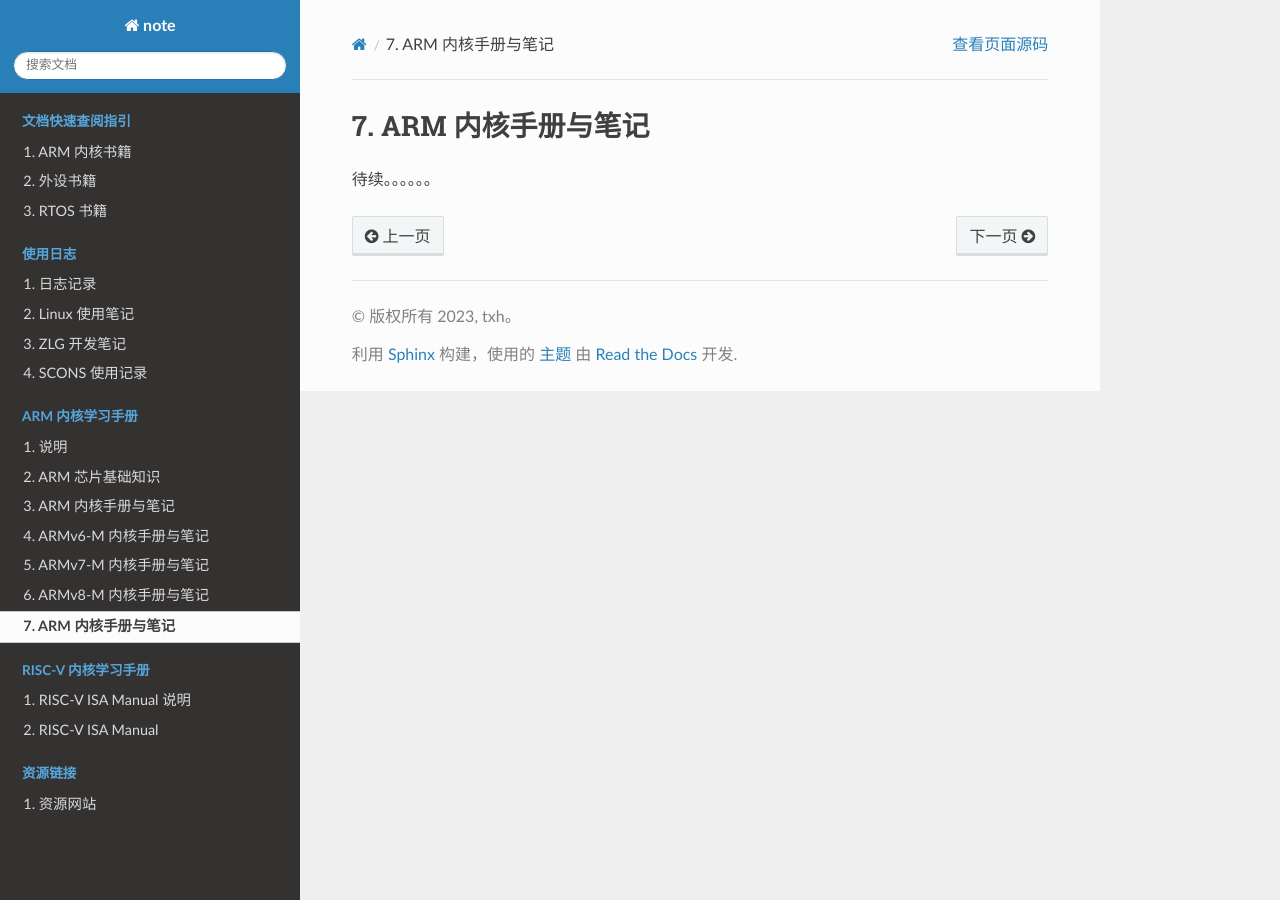
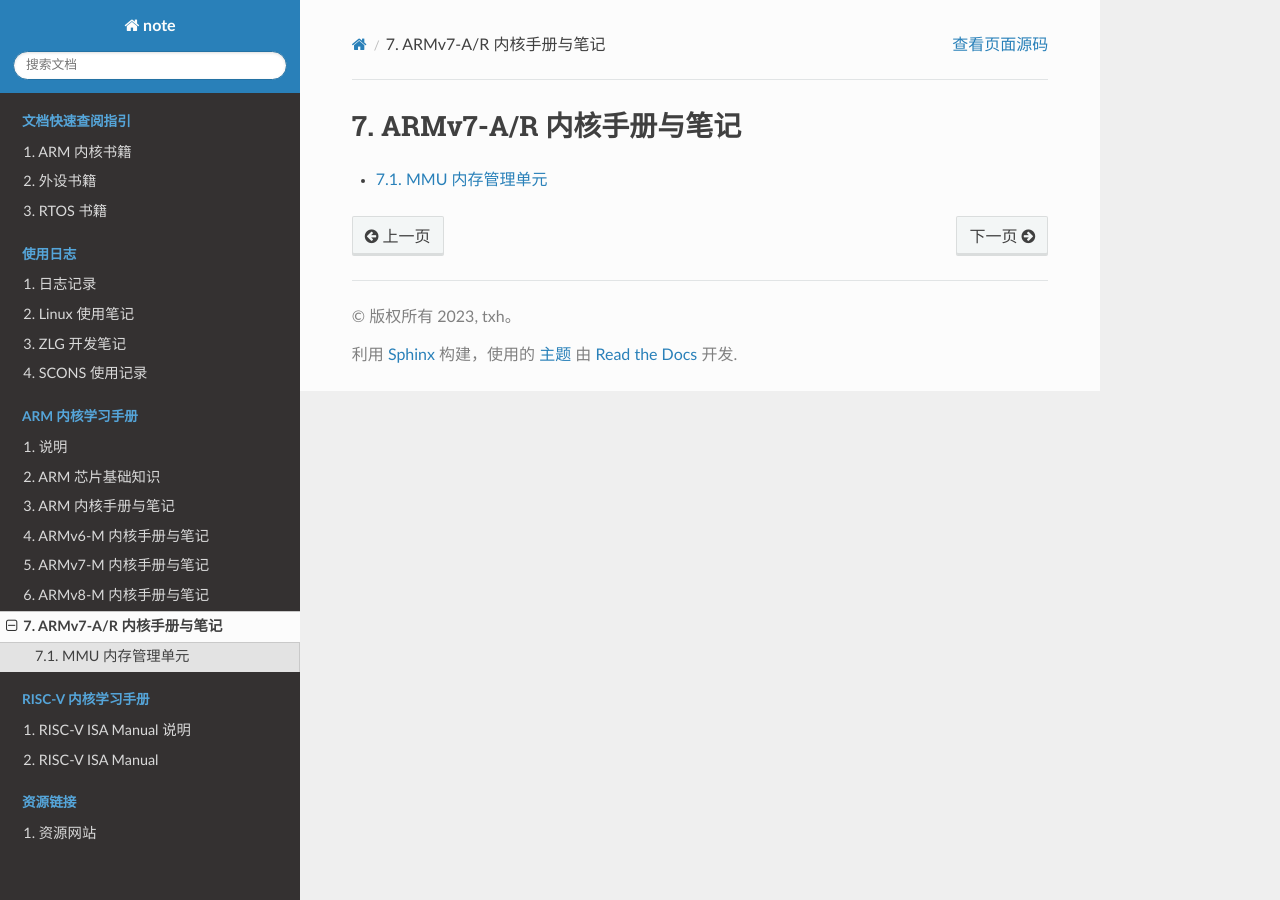
Before and after one commit to TXH97/notebook, a Sphinx documentation site: the page built from source/2-ARM/ARMv7-AR/index.rst, in a window 1280 px wide. Built offline with Sphinx 7.4.7 and the Read the Docs theme 2.0.0, drawn with Linux system fonts in a browser that asks for light colours.

Commit message:
add armv7a

```diff
--- a/source/2-ARM/ARMv7-AR/index.rst
+++ b/source/2-ARM/ARMv7-AR/index.rst
@@ -1,6 +1,8 @@
 ================================================================================
-ARM 内核手册与笔记
+ARMv7-A/R 内核手册与笔记
 ================================================================================
 
+.. toctree::
+   :maxdepth: 2
 
-待续。。。。。。
+   mmu.rst
```
Also changed, not shown: source/2-ARM/ARMv7-AR/mmu.rst (added, +7 -0 lines).
